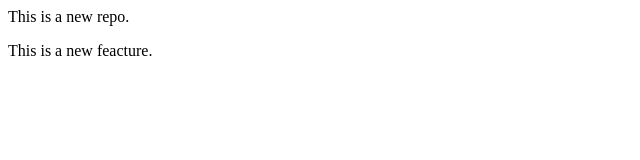
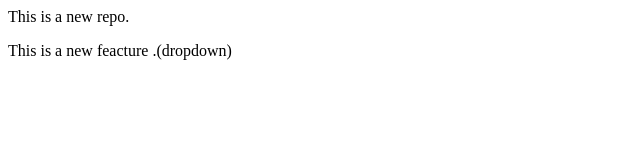
Before and after one commit to ecell300/localrepo, a plain HTML site: page index.html in a window 1280 px wide. Shown: the full height of the page, 0-640 px from the left. Drawn offline with Linux system fonts and the light colour scheme.

```diff
--- a/index.html
+++ b/index.html
@@ -1,2 +1,2 @@
 <p>This is a new repo.</p>
-<p>This is a new feacture.</p>
+<p>This is a new feacture .(dropdown)</p>
```
